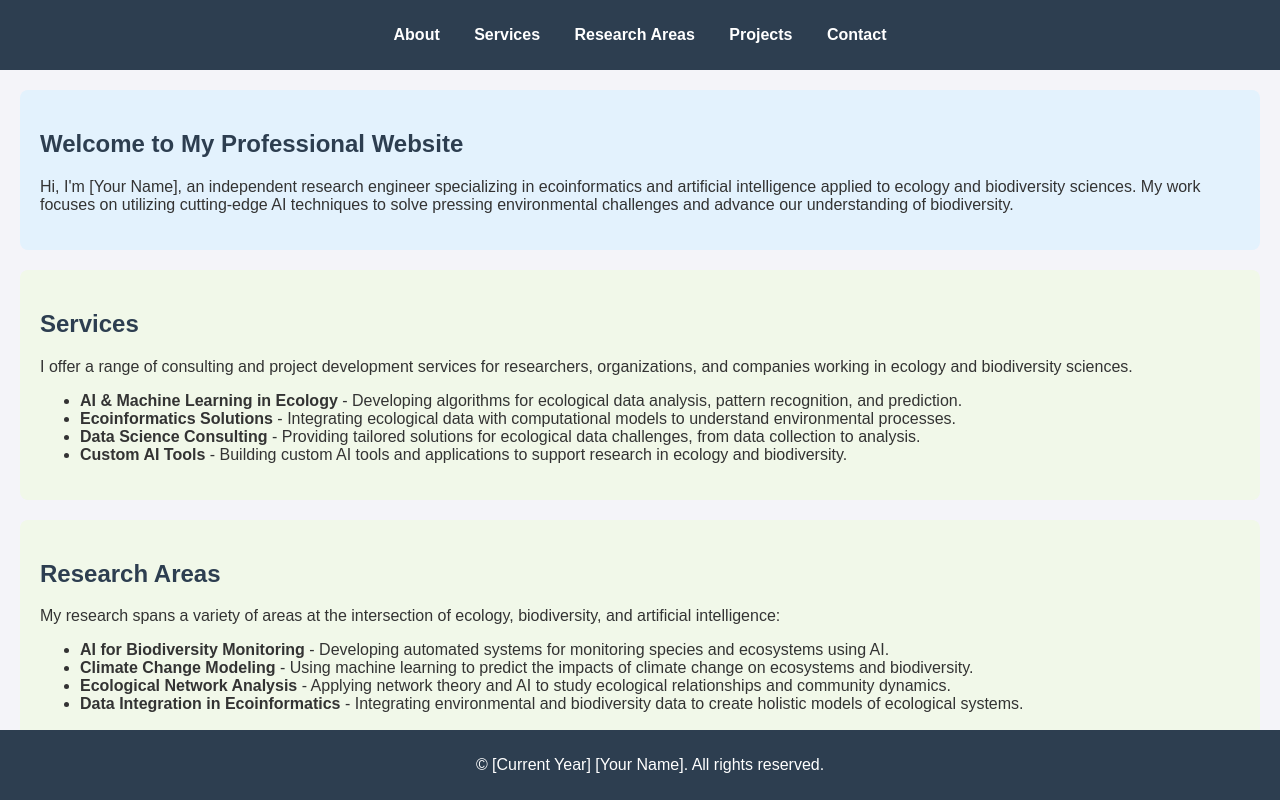
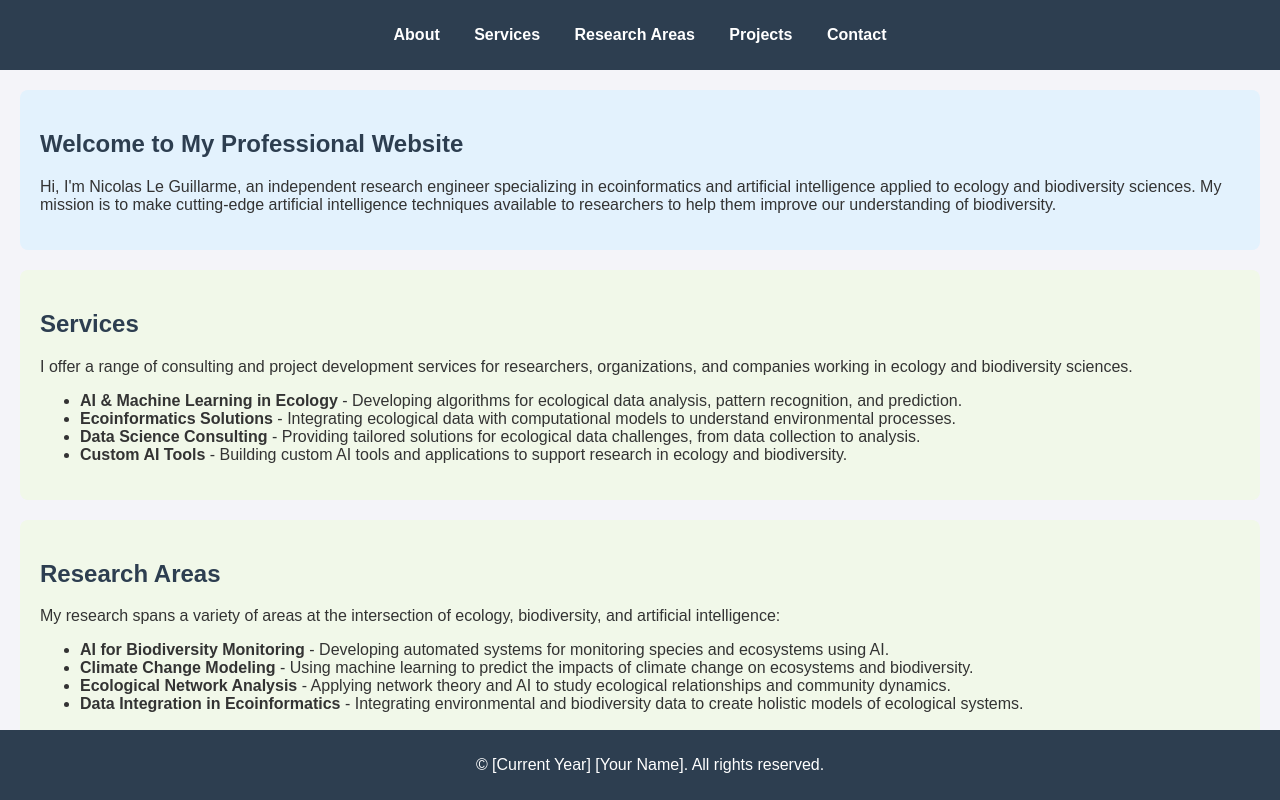
Before and after one commit to nleguillarme/nleguillarme.github.io, a plain HTML site: page index.html in a window 1280 px wide. Shown: the top 800 px of the page. Drawn offline with Linux system fonts and the light colour scheme.

Commit message:
Update index.html

```diff
--- a/index.html
+++ b/index.html
@@ -24,7 +24,7 @@
 
     <section id="about">
         <h1>Welcome to My Professional Website</h1>
-        <p>Hi, I'm [Your Name], an independent research engineer specializing in ecoinformatics and artificial intelligence applied to ecology and biodiversity sciences. My work focuses on utilizing cutting-edge AI techniques to solve pressing environmental challenges and advance our understanding of biodiversity.</p>
+        <p>Hi, I'm Nicolas Le Guillarme, an independent research engineer specializing in ecoinformatics and artificial intelligence applied to ecology and biodiversity sciences. My mission is to make cutting-edge artificial intelligence techniques available to researchers to help them improve our understanding of biodiversity.</p>
     </section>
 
     <section id="services">
```
